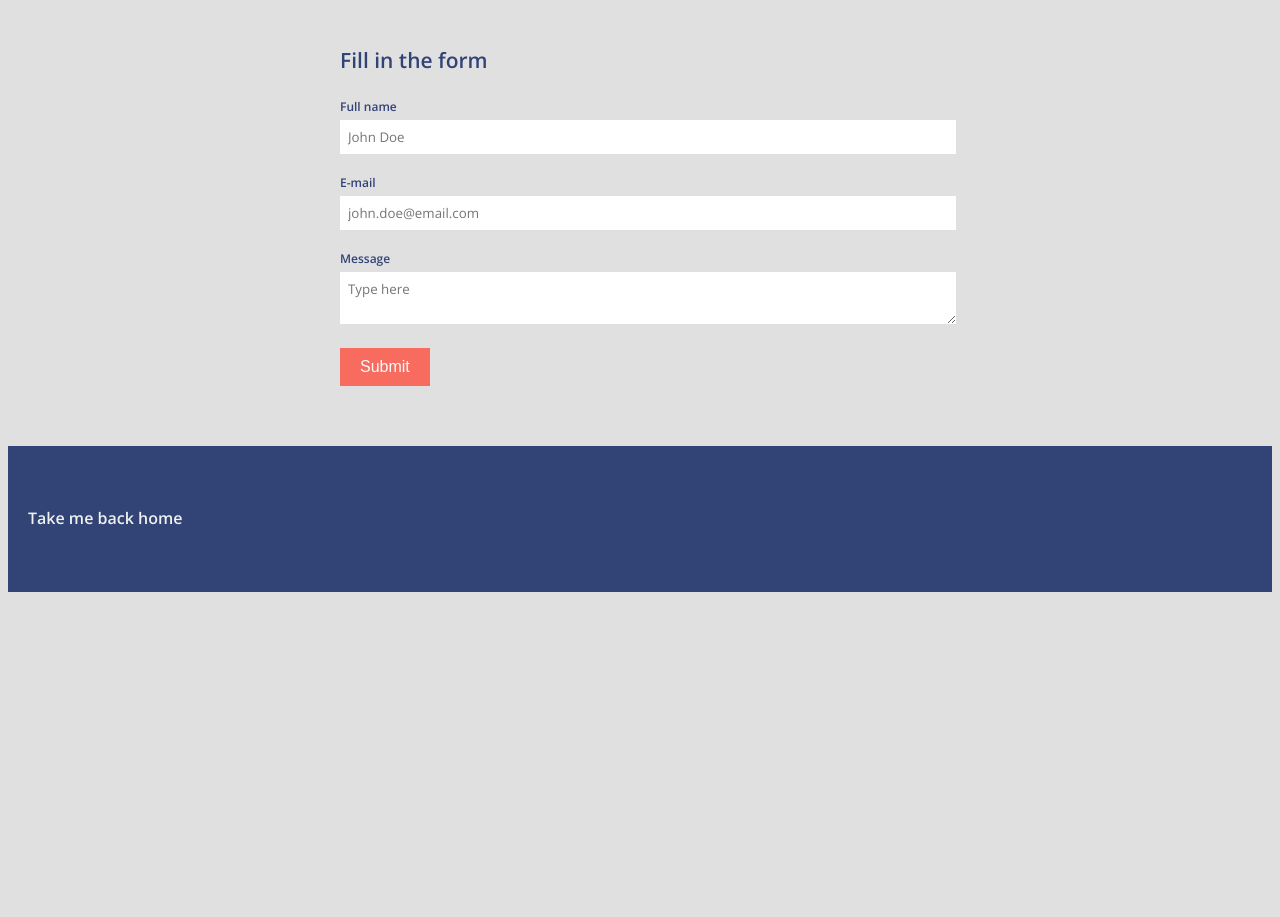
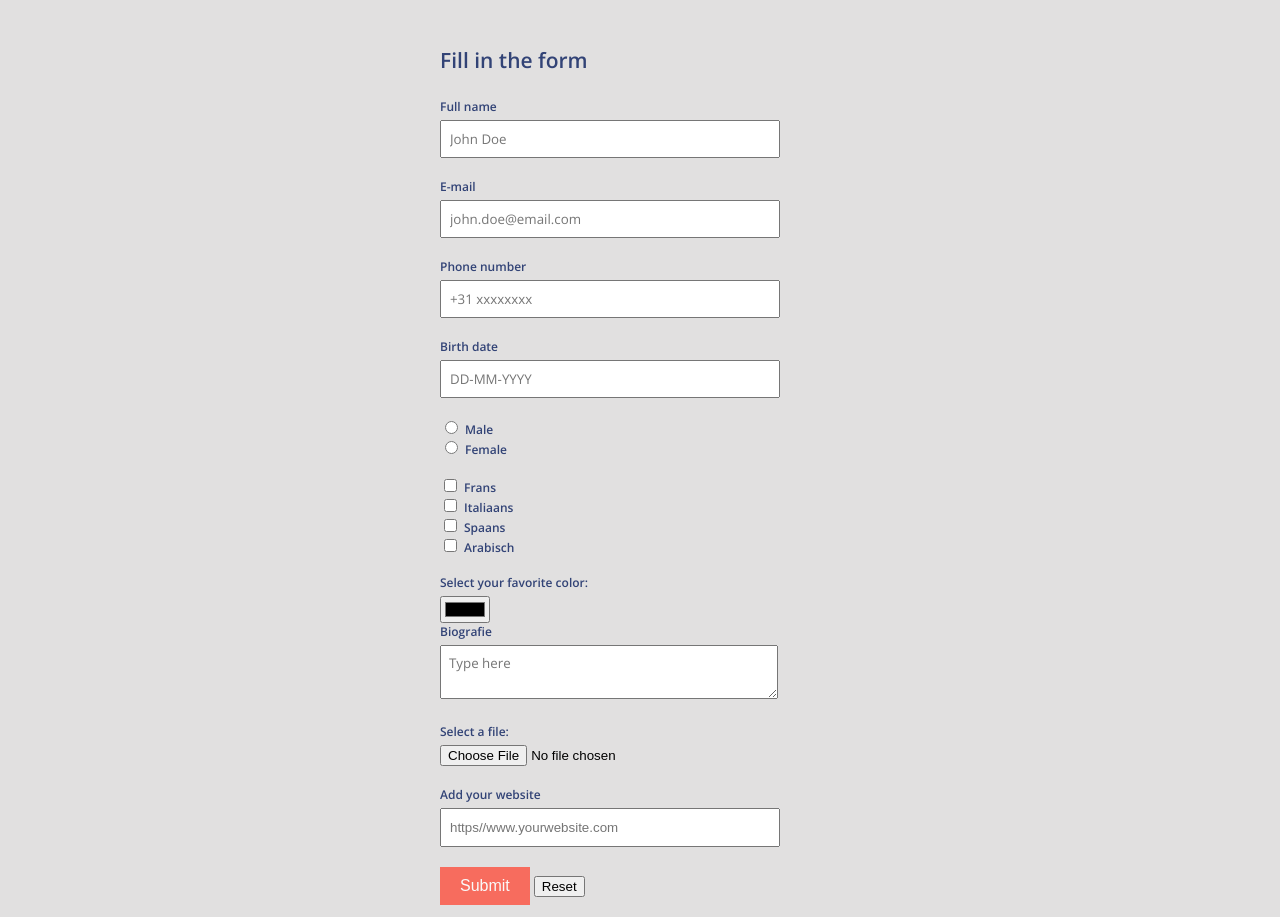
Before and after one commit to llpll/winc-academy, a plain HTML site: page CSS_forms/contact.html in a window 1280 px wide. Shown: the part 483-1400 px from the top of the page. Before the commit the page ends 1083 px from the top, so only its background shows below. Drawn offline with nearby package versions, Linux system fonts and the light colour scheme.

Commit message:
expanded form

```diff
--- a/CSS_forms/contact.html
+++ b/CSS_forms/contact.html
@@ -37,12 +37,43 @@
         <input type:="text" name="name" placeholder="John Doe" />
         <label>E-mail</label>
         <input type:="e-mail" name="e-mail" placeholder="john.doe@email.com" />
+        <label>Phone number</label>
+        <input type:="tel" name="tel" placeholder="+31 xxxxxxxx" />
+        <label>Birth date</label>
+        <input type:="birthday" name="birthday" placeholder="DD-MM-YYYY" />
       </div>
+      <div class="contact-form-radiobtn">
+        <input type="radio" id="male" name="gender" value="male" />
+        <label for="male">Male</label><br>
+        <input type="radio" id="female" name="gender" value="female" />
+        <label for="female">Female</label>
+      </div>
+      <br>
+      <div class="contact-form-checkbox">
+        <input type="checkbox" id="nationaliteit1" name="nationaliteit1" value="frans">
+        <label for="vehicle1">Frans</label><br>
+        <input type="checkbox" id="nationaliteit2" name="nationaliteit2" value="italiaans">
+        <label for="vehicle2">Italiaans</label><br>
+        <input type="checkbox" id="nationaliteit3" name="nationaliteit3" value="spaans">
+        <label for="vehicle3">Spaans</label><br>
+        <input type="checkbox" id="nationaliteit4" name="nationaliteit4" value="arabisch">
+        <label for="vehicle3">Arabisch</label>
+      </div>
+      <br>
+      <label for="favcolor">Select your favorite color:</label>
+      <input type="color" id="favcolor" name="favcolor">
+      <br>
       <div class="message-group">
-        <label>Message</label>
-        <textarea name:="message" maxlength="200" placeholder="Type here"></textarea>
+        <label>Biografie</label>
+        <textarea name="message" maxlength="300" placeholder="Type here"></textarea>
       </div>
+      <label for="myfile">Select a file:</label>
+      <input type="file" id="myfile" name="myfile">
+      <label for="website">Add your website</label>
+      <input type="url" id="website" name="website" placeholder="https//www.yourwebsite.com">
+      <br>
       <input class="button" type="submit" value="Submit" />
+      <input type="reset">
     </form>
   </main>
 
--- a/CSS_forms/styles.css
+++ b/CSS_forms/styles.css
@@ -78,7 +78,7 @@ img {
 
 
 form {
-    width: 600px;
+    width: 400px;
     margin: 0 auto;
     padding-top: 20px;
 }
@@ -92,14 +92,35 @@ form {
     padding-bottom: 5px;
 }
 
+.contact-form-checkbox label {
+    display: inline;
+    margin-right: 20px;
+}
+
+.contact-form-radiobtn label {
+    display: inline;
+}
+
+ #website {
+     width: 80%;
+     padding: 10px 8px;
+     border-style: solid 1px lightgray;
+     margin-bottom: 20px;
+ }
+
+ #myfile {
+    margin-bottom: 20px;
+ }
+
 .contact-details input, .message-group textarea {
     font-family: 'Open Sans', sans-serif;
     padding: 8px;
-    width: 100%;
+    width: 80%;
     margin-bottom: 20px;
     color: black;
-    border-style: none;
+    border-style: solid 1px lightgray;
 }
+
 
 .button {
     background-color:#F76C5E;
```
Also changed, not shown: 1 other file.
